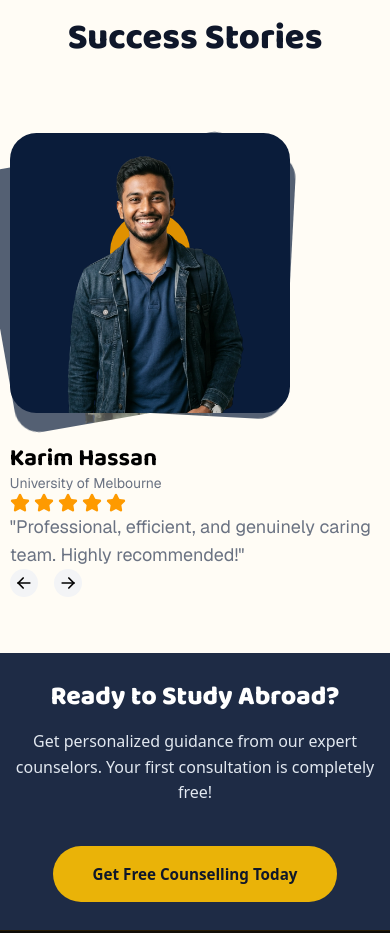
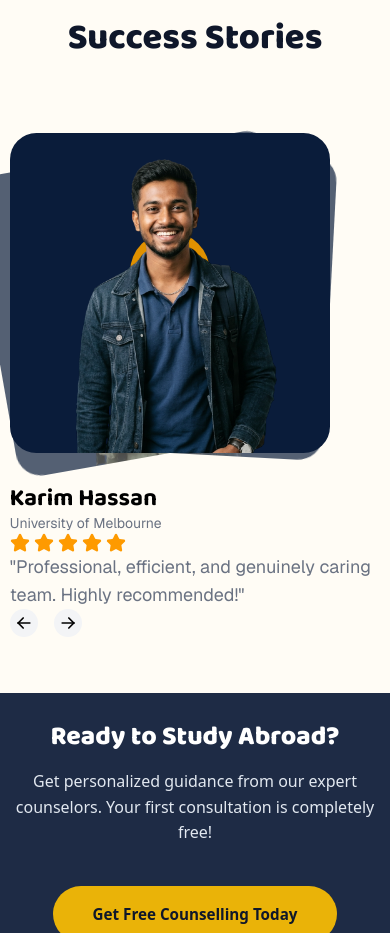
Before and after one commit to princeshiamofficial/Rowshanara-Edu, a Next.js app: page / in a window 390 px wide. Shown: the part 2900-3833 px from the top of the page. Built offline with nearby package versions, Linux system fonts and the light colour scheme; no server answers; the database is empty.

Commit message:
fix: testimonial image card fixed square 320x320 mobile, 360x360 desktop

```diff
--- a/src/components/ui/animated-testimonials.tsx
+++ b/src/components/ui/animated-testimonials.tsx
@@ -71,7 +71,7 @@ export const AnimatedTestimonials = ({
 
         {/* Image Column */}
         <div>
-          <div className="relative mx-auto h-[280px] w-full max-w-[280px] md:h-[360px] md:max-w-[360px]">
+          <div className="relative mx-auto h-[320px] w-[320px] md:h-[360px] md:w-[360px]">
             <AnimatePresence>
               {testimonials.map((testimonial, index) => (
                 <motion.div
```
